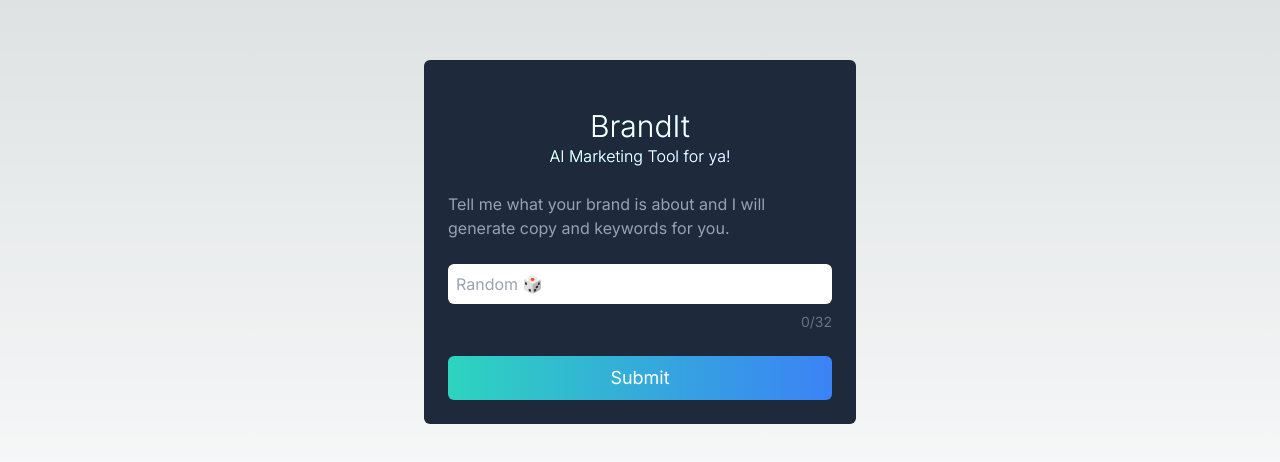
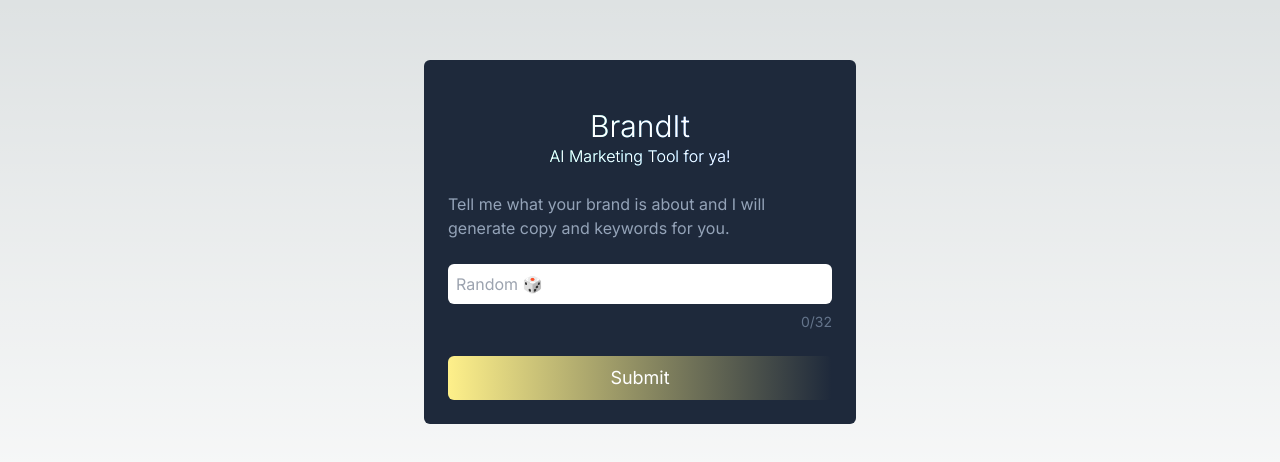
Before and after one commit to nickShengY/brand-it, a Next.js app in the folder brand-ui/: page / in a window 1280 px wide. Shown: the part 158-620 px from the top of the page. Built offline with nearby package versions, Linux system fonts and the light colour scheme.

Commit message:
Update form.tsx

```diff
--- a/brand-ui/components/form.tsx
+++ b/brand-ui/components/form.tsx
@@ -31,7 +31,7 @@ const Form: React.FC<FormProps> = (props) => {
       </div>
 
       <input
-        className="p-2 w-full rounded-md focus:outline-teal-400 focus:outline text-slate-700"
+        className="p-2 w-full rounded-md focus:outline-none focus:border-golden focus:ring focus:ring-golden text-slate-700"
         type="text"
         placeholder="Random 🎲"
         value={props.prompt}
@@ -44,8 +44,8 @@ const Form: React.FC<FormProps> = (props) => {
         </div>
       </div>
       <button
-        className="bg-gradient-to-r from-teal-400
-        to-blue-500 disabled:opacity-50 w-full p-2 rounded-md text-lg"
+        className="bg-gradient-to-r from-yellow-200
+        to-yello-500 disabled:opacity-75 w-full p-2 rounded-md text-lg"
         onClick={props.onSubmit}
         disabled={props.isLoading || !isPromptValid}
       >
```
